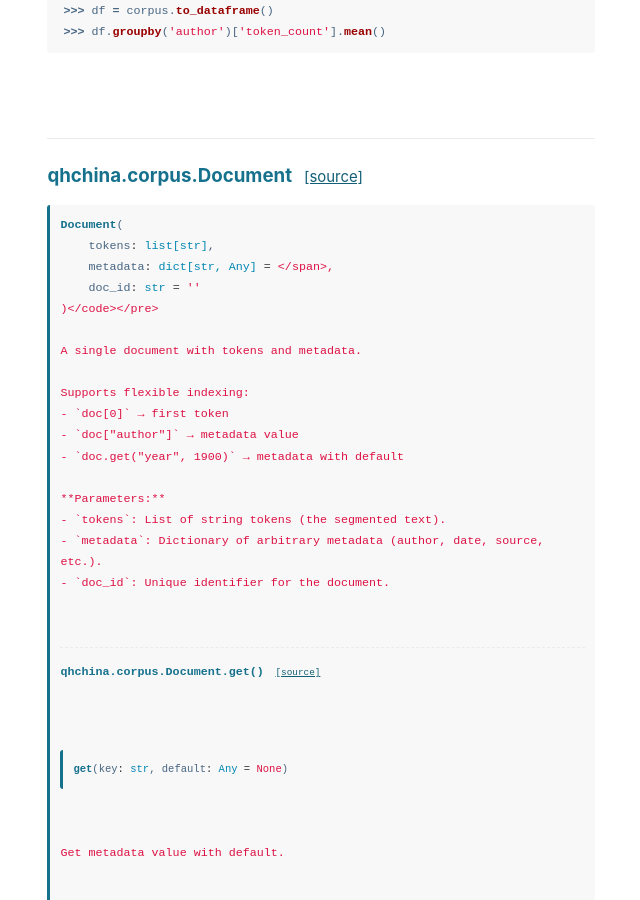
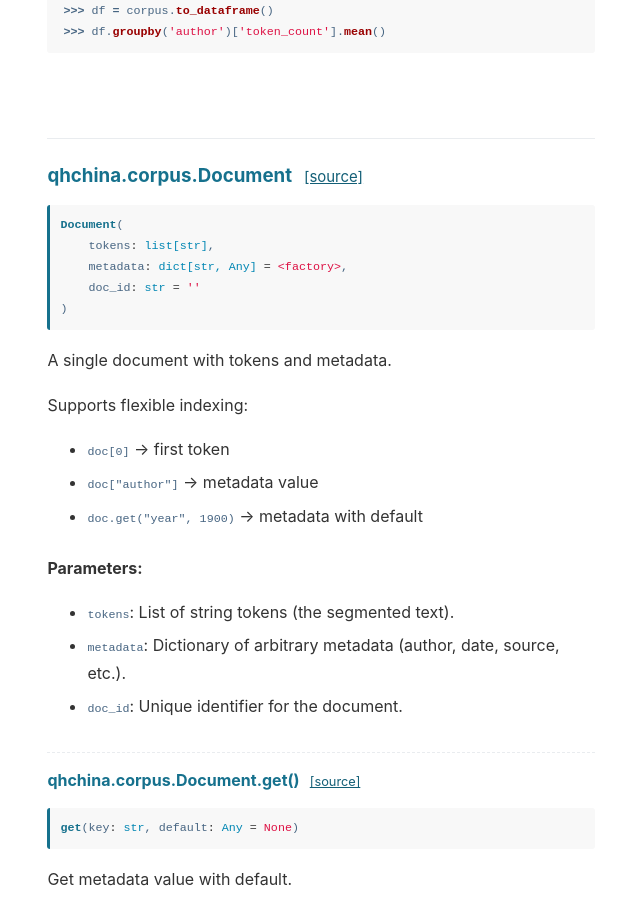
Before and after one commit to mcjkurz/qhchina-web, a Jekyll site: the page built from docs/corpus/index.md, in a window 1280 px wide and 900 px high, scrolled down 10051 px. Shown: the whole window, without its empty margins (455-1095 px from the left). Built offline with Jekyll 4.4.1, drawn with Linux system fonts in a browser that asks for light colours.

```diff
--- a/_config.yml
+++ b/_config.yml
@@ -60,4 +60,4 @@ goatcounter_code: qhchina # This will create the URL qhchina.goatcounter.com
 github: [metadata]
 
 # Cache busting version (auto-updated by make_docs.py)
-cache_version: 20260217110231
+cache_version: 20260217110440
--- a/docs/corpus/index.md
+++ b/docs/corpus/index.md
@@ -432,7 +432,7 @@ DataFrame with columns: doc_id, tokens, token_count, and all metadata keys.
 
 <pre class="signature"><code><span class="sig-name">Document</span>(
     <span class="sig-param">tokens</span><span class="sig-punct">:</span> <span class="sig-type">list[str]</span>,
-    <span class="sig-param">metadata</span><span class="sig-punct">:</span> <span class="sig-type">dict[str, Any]</span> <span class="sig-punct">=</span> <span class="sig-default"><factory></span>,
+    <span class="sig-param">metadata</span><span class="sig-punct">:</span> <span class="sig-type">dict[str, Any]</span> <span class="sig-punct">=</span> <span class="sig-default">&lt;factory&gt;</span>,
     <span class="sig-param">doc_id</span><span class="sig-punct">:</span> <span class="sig-type">str</span> <span class="sig-punct">=</span> <span class="sig-default">''</span>
 )</code></pre>
 
```
